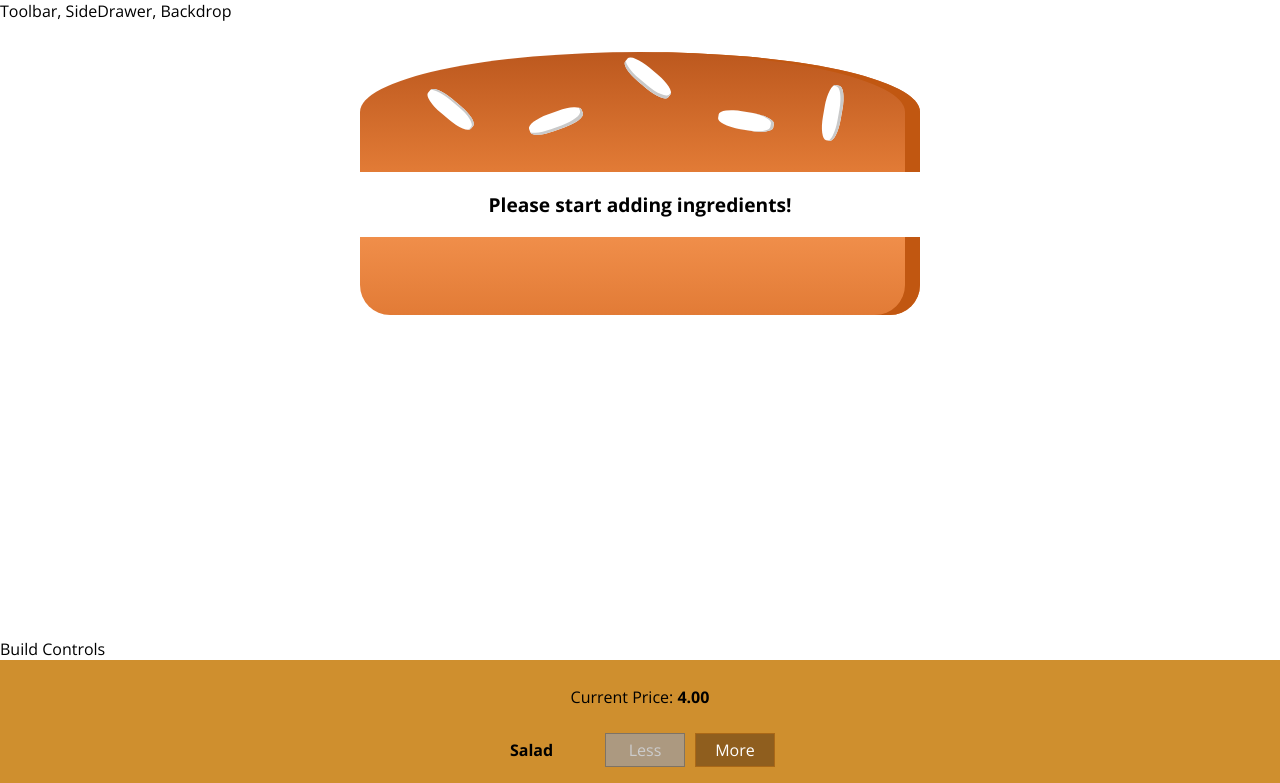
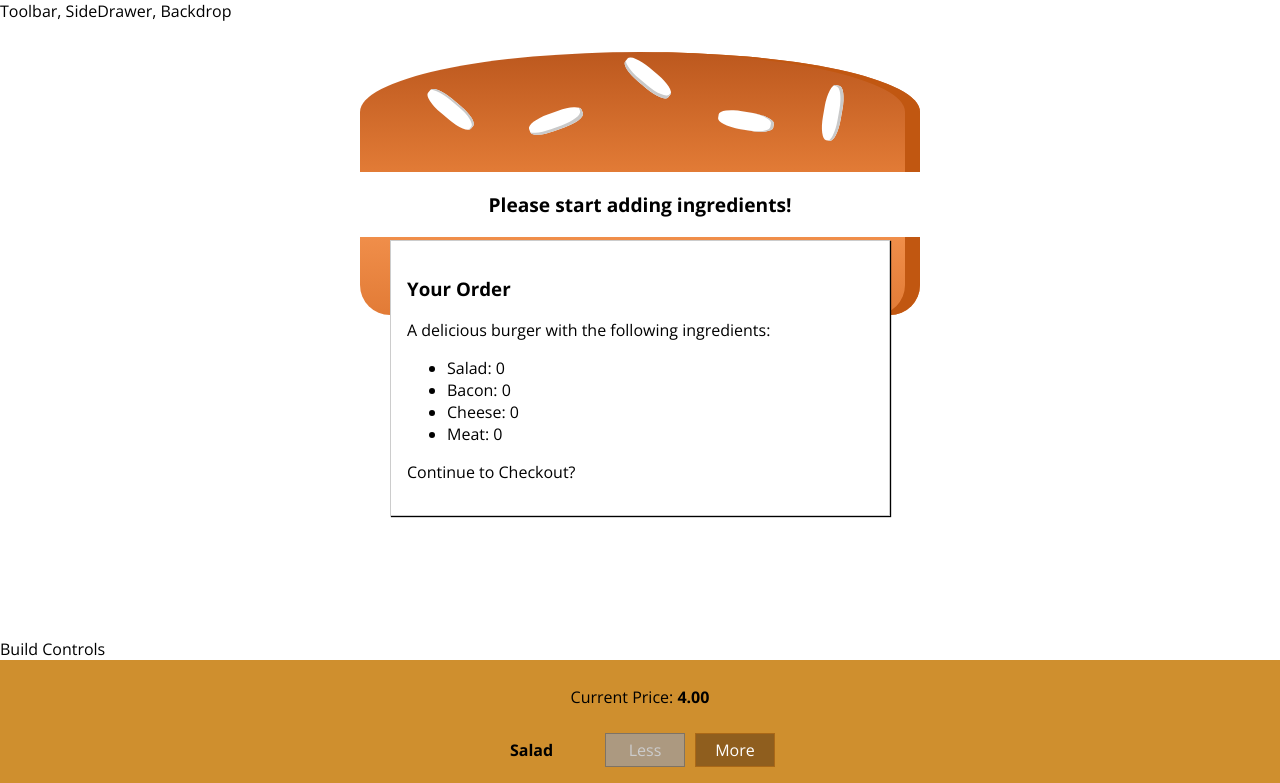
Before and after one commit to obfusticatedcode/react-burger-builder, a React app: page / in a window 1280 px wide. Shown: the top 783 px of the page. Built offline with nearby package versions, Linux system fonts and the light colour scheme.

Commit message:
now has modal

```diff
--- /dev/null
+++ b/src/components/Burger/OrderSummary/OrderSummary.js
@@ -0,0 +1,24 @@
+import React from 'react';
+import Aux from '../../../hoc/Aux';
+
+const orderSummart = (props) => {
+  const ingredientSummary = Object
+    .keys(props.ingredients)
+    .map(igKey => {
+      return <li key={igKey}>
+        <span style={{
+          textTransform: 'capitalize'
+        }}>{igKey}</span>: {props.ingredients[igKey]}</li>
+    });
+
+  return (
+    <Aux>
+      <h3>Your Order</h3>
+      <p>A delicious burger with the following ingredients:</p>
+      <ul>{ingredientSummary}</ul>
+      <p>Continue to Checkout?</p>
+    </Aux>
+  );
+}
+
+export default orderSummart;
--- /dev/null
+++ b/src/components/UI/Modal/Modal.css
@@ -0,0 +1,20 @@
+.Modal {
+    position: fixed;
+    z-index: 500;
+    background-color: white;
+    width: 70%;
+    border: 1px solid #ccc;
+    box-shadow: 1px 1px 1px black;
+    padding: 16px;
+    left: 15%;
+    top: 30%;
+    box-sizing: border-box;
+    transition: all 0.3s ease-out;
+}
+
+@media (min-width: 600px) {
+    .Modal {
+        width: 500px;
+        left: calc(50% - 250px);
+    }
+}
--- /dev/null
+++ b/src/components/UI/Modal/Modal.js
@@ -0,0 +1,10 @@
+import React from 'react';
+import classes from './Modal.css';
+
+const modal = (props) => (
+  <div className={classes.Modal}>
+    {props.children}
+  </div>
+);
+
+export default modal;
--- a/src/containers/BurgerBuilder/BurgerBuilder.js
+++ b/src/containers/BurgerBuilder/BurgerBuilder.js
@@ -1,7 +1,9 @@
 import React, { Component } from 'react';
 import Aux from '../../hoc/Aux';
 import Burger from '../../components/Burger/Burger';
-import BuildControls from '../../components/Burger/BuildControls/BuildControls'
+import BuildControls from '../../components/Burger/BuildControls/BuildControls';
+import Modal from '../../components/UI/Modal/Modal';
+import OrderSummary from '../../components/Burger/OrderSummary/OrderSummary';
 
 const INGREDIENT_PRICES = {
   salad: 0.5,
@@ -82,6 +84,9 @@
 
     return (
       <Aux>
+        <Modal>
+          <OrderSummary ingredients={this.state.ingredients}/>
+        </Modal>
         <Burger ingredients={this.state.ingredients}/>
         <div>Build Controls</div>
         <BuildControls
```
Also changed, not shown: src/components/UI/Backdrop/Backdrop.js (added).
